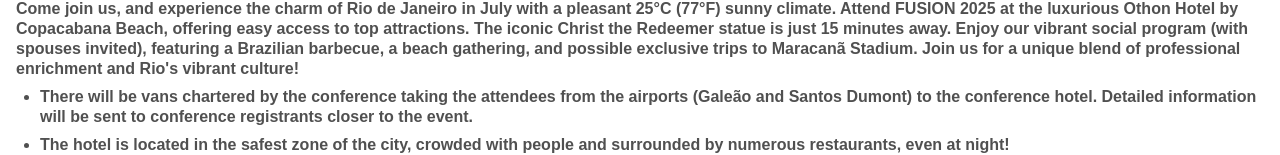
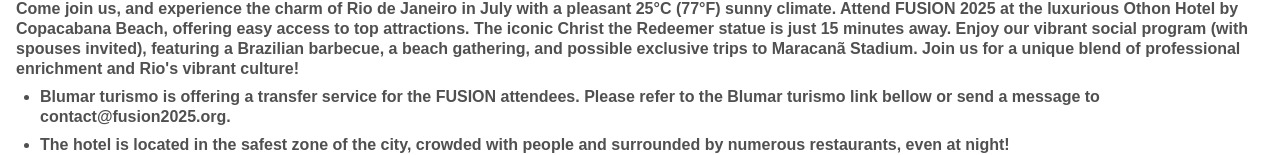
Before and after one commit to Fusion2025/web, a Nuxt app: page /venue-and-travel in a window 1280 px wide. Shown: the part 654-809 px from the top of the page. Built offline with nearby package versions, Linux system fonts and the light colour scheme.

Commit message:
Update venue-and-travel.vue - van update

```diff
--- a/pages/venue-and-travel.vue
+++ b/pages/venue-and-travel.vue
@@ -23,10 +23,8 @@
             </p>
             <ul class="pl-4 pl-md-6">
               <li class="pt-2">
-                There will be vans chartered by the conference taking the
-                attendees from the airports (Galeão and Santos Dumont​) to the
-                conference hotel. Detailed information will be sent to
-                conference registrants closer to the event.
+               Blumar turismo is offering a transfer service for the FUSION attendees.
+                Please refer to the Blumar turismo link bellow or send a message to contact@fusion2025.org.
               </li>
               <li class="pt-2">
                 The hotel is located in the safest zone of the city, crowded
```
